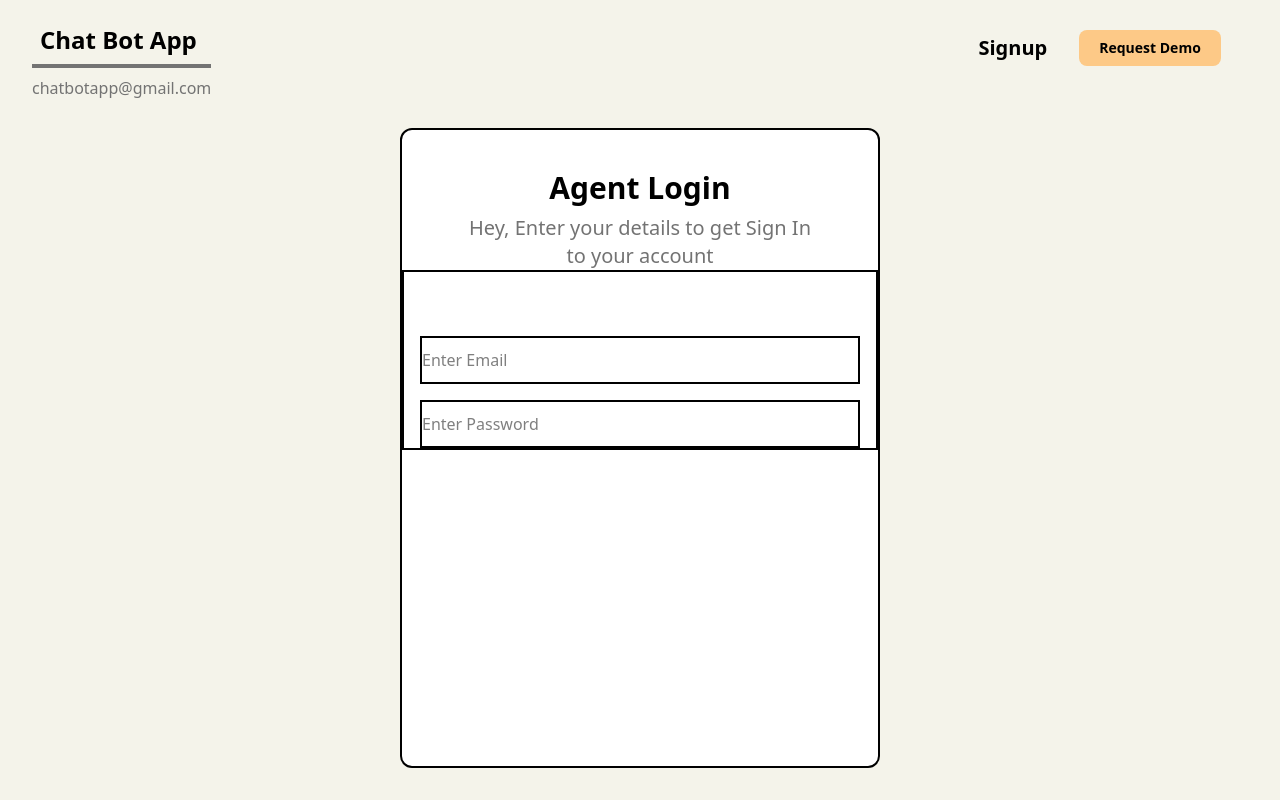
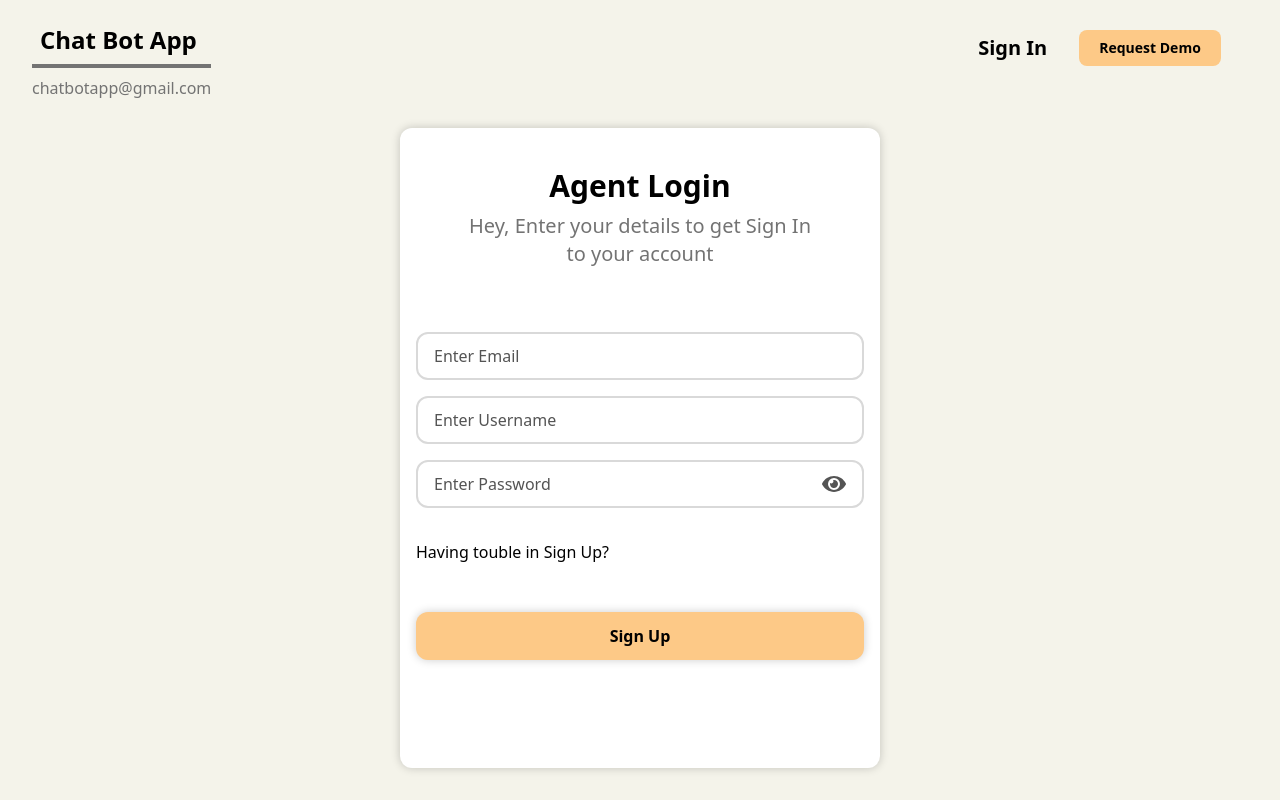
Before and after one commit to Sash107/ChatBotApp, a Next.js app in the folder frontend/: page /signup in a window 1280 px wide. Built offline with nearby package versions, Linux system fonts and the light colour scheme.

Commit message:
implemented signup page

```diff
--- a/frontend/app/signup/page.jsx
+++ b/frontend/app/signup/page.jsx
@@ -1,39 +1,78 @@
-import React from 'react'
+'use client'
+import axios from 'axios';
+import React, { useEffect, useState } from 'react'
+import { FaEye,FaEyeSlash } from "react-icons/fa";
 
 const signup = () => {
+    const [email,setEmail]=useState('');
+    const [username,setUsername]=useState('');
+    const [password,setPassword]=useState('');
+    const [seePassword,setSeePassword]=useState(false);
+    useEffect(()=>{
+        console.log(email,username,password)
+    },[email,password,username])
+
+    const handleSubmit=async (e)=>{
+        e.preventDefault()
+
+        const response=await axios.post('http://localhost:3000/api/auth/signup',{email,username,password})
+
+        console.log(response.data)
+    }
+
   return (
     <div className='bg-[#f4f3ea] min-h-screen w-full flex flex-col'>
         <div className='h-30 flex pr-[4%]'>
             <div className='pt-4 pl-8'>
-                <div className='font-bold text-2xl p-2'>
+                <div className='font-bold text-2xl p-2 hover:cursor-pointer'>
                     Chat Bot App
                 </div>
                 <div className='border-2 text-[#737373] w-full'></div>
-                <div className='text-md text-center mt-2 text-[#737373]'>
+                <div className='text-md text-center mt-2 text-[#737373] hover:cursor-pointer'>
                     chatbotapp@gmail.com
                 </div>
             </div>
             <div className='ml-auto text-center px-2 h-20 pt-6 sm:pt-4 flex flex-col gap-2 sm:flex-row sm:gap-8 items-center'>
-                <div className='text-xl font-bold'>
-                    Signup
+                <div className='text-xl font-bold hover:cursor-pointer'>
+                    Sign In
                 </div>
-                <div className='rounded-lg text-sm p-2 bg-[#fdc987] font-bold px-5 flex items-center'>
+                <div className='rounded-lg text-sm p-2 bg-[#fdc987] font-bold px-5 flex items-center hover:cursor-pointer'>
                     Request Demo
                 </div>
             </div>
         </div>
         <div className='flex flex-col p-2 items-center w-full'>
-            <div className='w-full max-w-120 bg-white h-160 pt-8 rounded-xl border-2 sm:'>
+            <div className='w-full max-w-120 bg-white h-160 pt-8 rounded-xl shadow-[0_0_10px_rgba(0,0,0,0.2)]'>
                 <div className='text-3xl font-extrabold p-2  text-center'>
                     Agent Login
                 </div>
                 <div className=' px-16 text-xl font-medium text-center text-[#737373]'>
                     Hey, Enter your details to get Sign In to your account
                 </div>
-                <form className='items-center w-full flex flex-col border-2 pt-16 px-4 gap-4'>
-                    <input type="text" className='h-12 border-2 w-full' placeholder='Enter Email'/>
-                    <input type="text" className='h-12 border-2 w-full' placeholder='Enter Password'/>
 
+                <form className='items-center w-full flex flex-col text-black pt-16 px-4 gap-4' onSubmit={handleSubmit}>
+                    <input type="text" className='h-12 border-2 w-full px-4 placeholder:text-[#545454] border-[#d9d9d9] rounded-xl' placeholder='Enter Email' onChange={(e)=>{
+                        setEmail(e.target.value)
+                    }}/>
+                    <input type="text" className='h-12 border-2 w-full px-4 placeholder:text-[#545454] border-[#d9d9d9] rounded-xl' placeholder='Enter Username' onChange={(e)=>{
+                        setUsername(e.target.value)
+                    }}/>
+                    <div className='w-full h-12 border-2 flex items-center border-[#d9d9d9] rounded-xl pr-4'>
+                        <input type={seePassword?'text':'password'} className='h-full w-full px-4 placeholder:text-[#545454] rounded-xl' placeholder='Enter Password' onChange={(e)=>{
+                            setPassword(e.target.value)
+                        }}/>
+                        <span className='hover:cursor-pointer' onClick={()=>{setSeePassword(!seePassword)}}>
+                            {seePassword?<FaEyeSlash size={24} className='h-8 text-[#545454]'/>:
+                            <FaEye size={24} className='h-8 text-[#545454]'/>}
+                        </span>
+                    </div>
+
+                    <div className='mr-auto mt-4 font-medium hover:cursor-pointer'>
+                        Having touble in Sign Up?
+                    </div>
+                    <button type='submit' className='hover:cursor-pointer mt-8 h-12 w-full bg-[#fdc987] rounded-xl font-bold shadow-[0_0_10px_rgba(0,0,0,0.2)]'>
+                        Sign Up
+                    </button>
                 </form>
             </div>
         </div>
--- a/frontend/package.json
+++ b/frontend/package.json
@@ -9,9 +9,11 @@
     "lint": "eslint"
   },
   "dependencies": {
+    "axios": "^1.13.5",
     "next": "16.1.6",
     "react": "19.2.3",
-    "react-dom": "19.2.3"
+    "react-dom": "19.2.3",
+    "react-icons": "^5.5.0"
   },
   "devDependencies": {
     "@tailwindcss/postcss": "^4",
```
Also changed, not shown: 1 other file (tests, documents, lock files or other folders).
